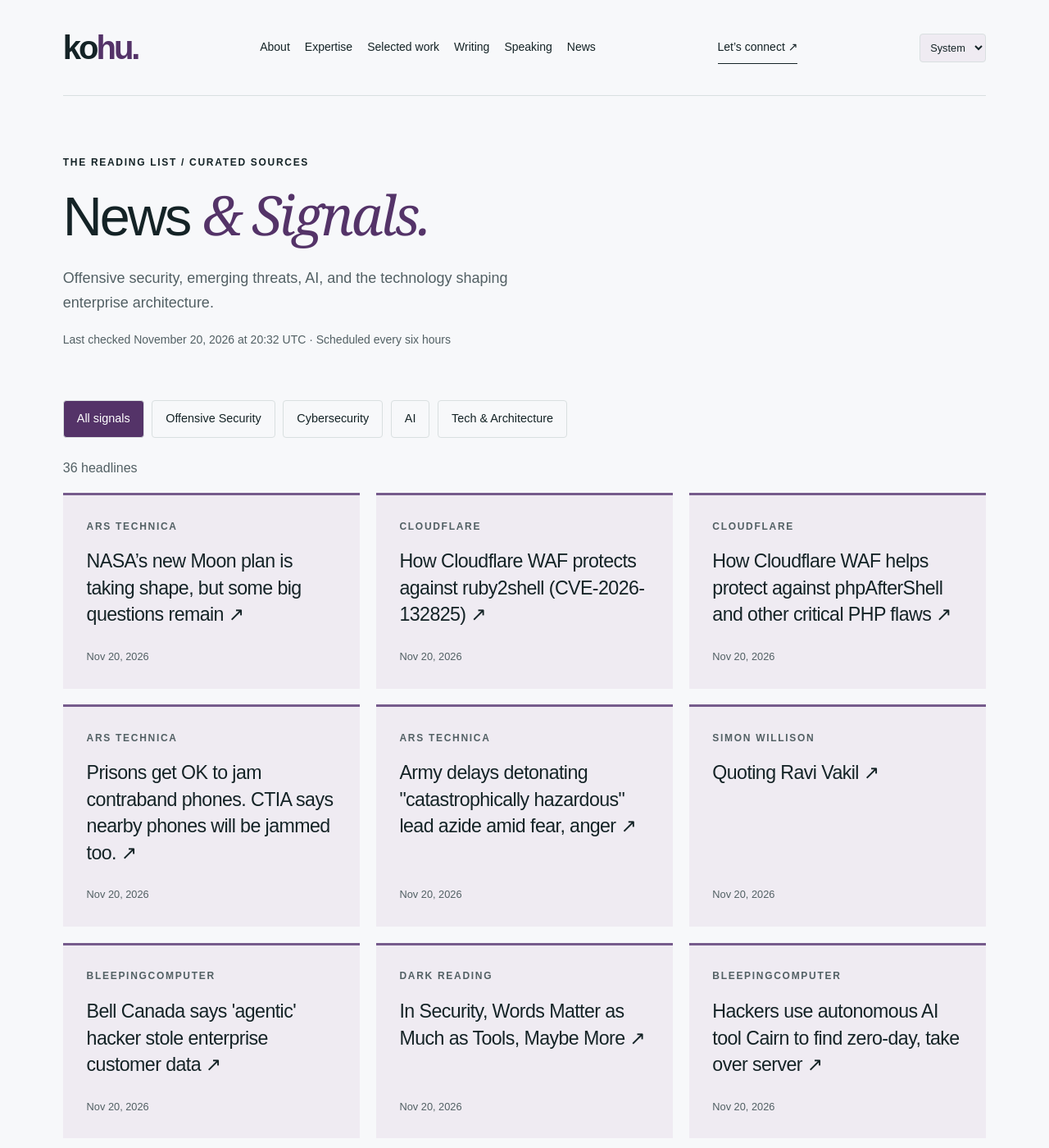
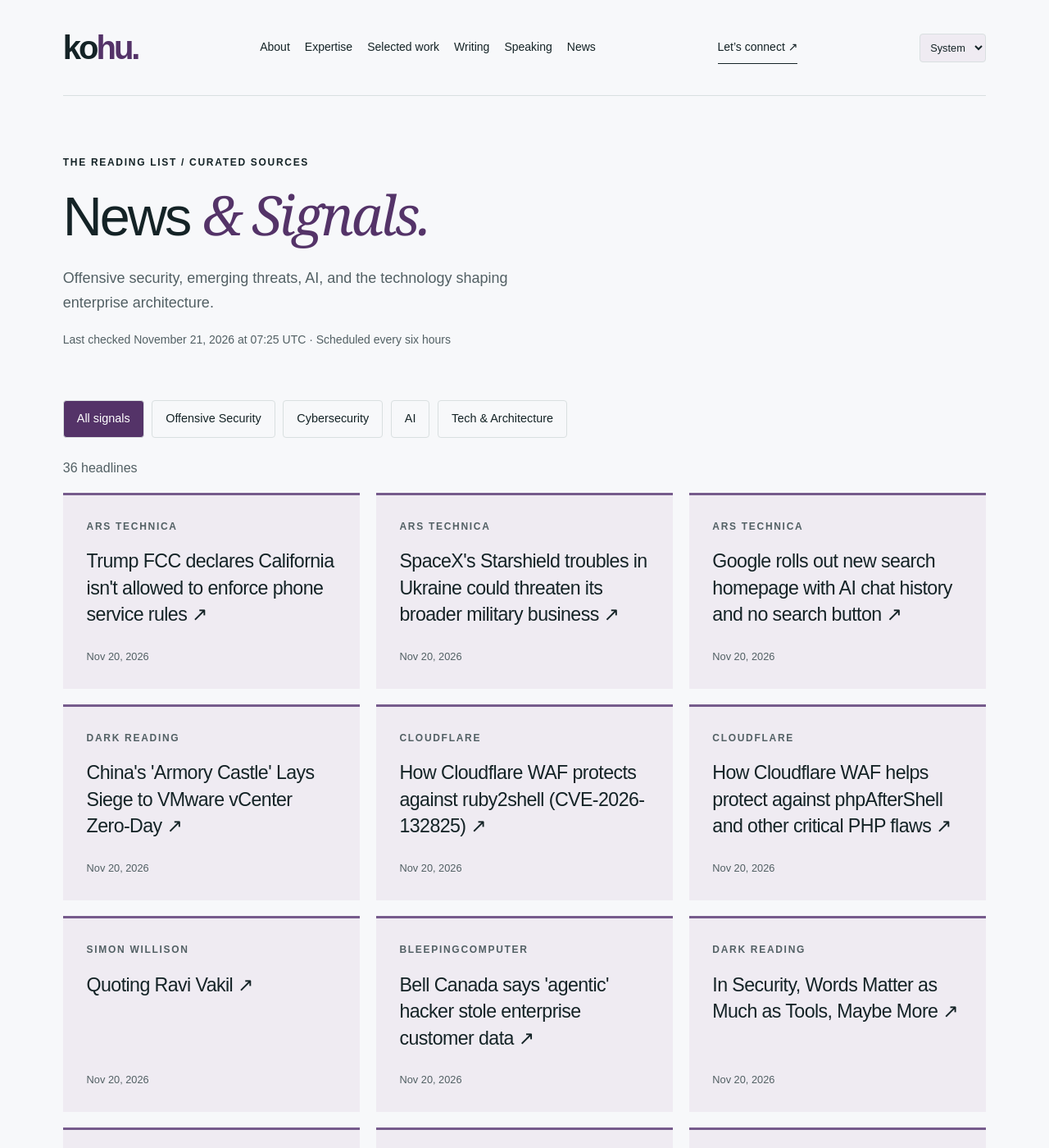
Before and after one commit to hntk/hntk.github.io, a Jekyll site: the page built from news/index.html, in a window 1280 px wide and 1400 px high. Shown: the whole window at 82% size. Built offline with Jekyll 4.4.1, drawn with Linux system fonts in a browser that asks for light colours; some of the changed text lies outside the part shown.

Commit message:
Refresh News and Signals

```diff
--- a/_data/news.json
+++ b/_data/news.json
@@ -1,13 +1,37 @@
 {
-  "updated": "2026-11-20T20:32:17.189548+00:00",
+  "updated": "2026-11-21T07:25:44.216876+00:00",
   "items": [
     {
-      "title": "NASA’s new Moon plan is taking shape, but some big questions remain",
-      "url": "https://arstechnica.com/space/2026/11/nasas-new-moon-plan-is-taking-shape-but-some-big-questions-remain/",
-      "published": "2026-11-20T20:26:33+00:00",
+      "title": "Trump FCC declares California isn't allowed to enforce phone service rules",
+      "url": "https://arstechnica.com/tech-policy/2026/11/fcc-orders-california-to-stop-enforcing-phone-service-rules-against-att/",
+      "published": "2026-11-20T22:28:24+00:00",
       "source": "Ars Technica",
       "source_id": "ars-technica",
       "category": "tech-architecture"
+    },
+    {
+      "title": "SpaceX's Starshield troubles in Ukraine could threaten its broader military business",
+      "url": "https://arstechnica.com/space/2026/11/incoming-house-chair-threatens-spacex-funding-over-ukraine-controversy/",
+      "published": "2026-11-20T22:16:51+00:00",
+      "source": "Ars Technica",
+      "source_id": "ars-technica",
+      "category": "tech-architecture"
+    },
+    {
+      "title": "Google rolls out new search homepage with AI chat history and no search button",
+      "url": "https://arstechnica.com/ai/2026/11/googles-latest-search-page-redesign-drops-the-search-button-adds-ai-sidebar/",
+      "published": "2026-11-20T21:58:29+00:00",
+      "source": "Ars Technica",
+      "source_id": "ars-technica",
+      "category": "tech-architecture"
+    },
+    {
+      "title": "China's 'Armory Castle' Lays Siege to VMware vCenter Zero-Day",
+      "url": "https://www.darkreading.com/cyberattacks-data-breaches/china-armory-castle-vmware-vcenter-zero-day",
+      "published": "2026-11-20T21:03:27+00:00",
+      "source": "Dark Reading",
+      "source_id": "dark-reading",
+      "category": "cybersecurity"
     },
     {
       "title": "How Cloudflare WAF protects against ruby2shell (CVE-2026-132825)",
@@ -23,22 +47,6 @@
       "published": "2026-11-20T20:00:45+00:00",
       "source": "Cloudflare",
       "source_id": "cloudflare",
-      "category": "tech-architecture"
-    },
-    {
-      "title": "Prisons get OK to jam contraband phones. CTIA says nearby phones will be jammed too.",
-      "url": "https://arstechnica.com/tech-policy/2026/11/prisons-get-ok-to-jam-contraband-phones-ctia-says-nearby-phones-will-be-jammed-too/",
-      "published": "2026-11-20T19:52:59+00:00",
-      "source": "Ars Technica",
-      "source_id": "ars-technica",
-      "category": "tech-architecture"
-    },
-    {
-      "title": "Army delays detonating \"catastrophically hazardous\" lead azide amid fear, anger",
-      "url": "https://arstechnica.com/science/2026/11/outrage-questions-swirl-as-army-delays-blowing-up-stockpile-of-toxic-lead-azide/",
-      "published": "2026-11-20T19:21:50+00:00",
-      "source": "Ars Technica",
-      "source_id": "ars-technica",
       "category": "tech-architecture"
     },
     {
@@ -136,14 +144,6 @@
       "source": "Hugging Face",
       "source_id": "hugging-face",
       "category": "ai"
-    },
-    {
-      "title": "Qwen Incidents Show Self-Hosted AI Models Need Stronger Steering",
-      "url": "https://www.darkreading.com/cyber-risk/qwen-incidents-self-hosted-ai-models-stronger-steering",
-      "published": "2026-11-19T22:40:03+00:00",
-      "source": "Dark Reading",
-      "source_id": "dark-reading",
-      "category": "cybersecurity"
     },
     {
       "title": "NVIDIA and Microsoft Expand Accelerated Computing From Azure to Windows PCs",
@@ -295,79 +295,79 @@
       "id": "ars-technica",
       "name": "Ars Technica",
       "status": "ok",
-      "last_success": "2026-11-20T20:32:17.189548+00:00"
+      "last_success": "2026-11-21T07:25:44.216876+00:00"
     },
     {
       "id": "bleepingcomputer",
       "name": "BleepingComputer",
       "status": "ok",
-      "last_success": "2026-11-20T20:32:17.189548+00:00"
+      "last_success": "2026-11-21T07:25:44.216876+00:00"
     },
     {
       "id": "cloudflare",
       "name": "Cloudflare",
       "status": "ok",
-      "last_success": "2026-11-20T20:32:17.189548+00:00"
+      "last_success": "2026-11-21T07:25:44.216876+00:00"
     },
     {
       "id": "dark-reading",
       "name": "Dark Reading",
       "status": "ok",
-      "last_success": "2026-11-20T20:32:17.189548+00:00"
+      "last_success": "2026-11-21T07:25:44.216876+00:00"
     },
     {
       "id": "hugging-face",
       "name": "Hugging Face",
       "status": "ok",
-      "last_success": "2026-11-20T20:32:17.189548+00:00"
+      "last_success": "2026-11-21T07:25:44.216876+00:00"
     },
     {
       "id": "microsoft-research",
       "name": "Microsoft Research",
       "status": "ok",
-      "last_success": "2026-11-20T20:32:17.189548+00:00"
+      "last_success": "2026-11-21T07:25:44.216876+00:00"
     },
     {
       "id": "nvidia",
       "name": "NVIDIA",
       "status": "ok",
-      "last_success": "2026-11-20T20:32:17.189548+00:00"
+      "last_success": "2026-11-21T07:25:44.216876+00:00"
     },
     {
       "id": "portswigger",
       "name": "PortSwigger Research",
       "status": "ok",
-      "last_success": "2026-11-20T20:32:17.189548+00:00"
+      "last_success": "2026-11-21T07:25:44.216876+00:00"
     },
     {
       "id": "schneier",
       "name": "Schneier on Security",
       "status": "ok",
-      "last_success": "2026-11-20T20:32:17.189548+00:00"
+      "last_success": "2026-11-21T07:25:44.216876+00:00"
     },
     {
       "id": "simon-willison",
       "name": "Simon Willison",
       "status": "ok",
-      "last_success": "2026-11-20T20:32:17.189548+00:00"
+      "last_success": "2026-11-21T07:25:44.216876+00:00"
     },
     {
       "id": "specterops",
       "name": "SpecterOps",
       "status": "ok",
-      "last_success": "2026-11-20T20:32:17.189548+00:00"
+      "last_success": "2026-11-21T07:25:44.216876+00:00"
     },
     {
       "id": "trail-of-bits",
       "name": "Trail of Bits",
       "status": "ok",
-      "last_success": "2026-11-20T20:32:17.189548+00:00"
+      "last_success": "2026-11-21T07:25:44.216876+00:00"
     },
     {
       "id": "wired",
       "name": "WIRED Security",
       "status": "ok",
-      "last_success": "2026-11-20T20:32:17.189548+00:00"
+      "last_success": "2026-11-21T07:25:44.216876+00:00"
     }
   ]
 }
```
